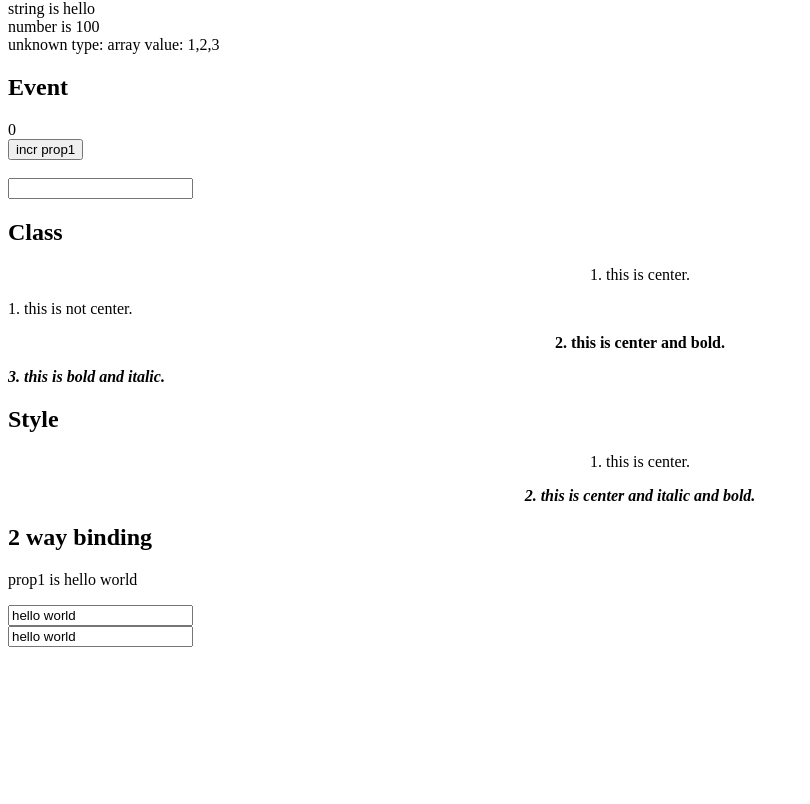
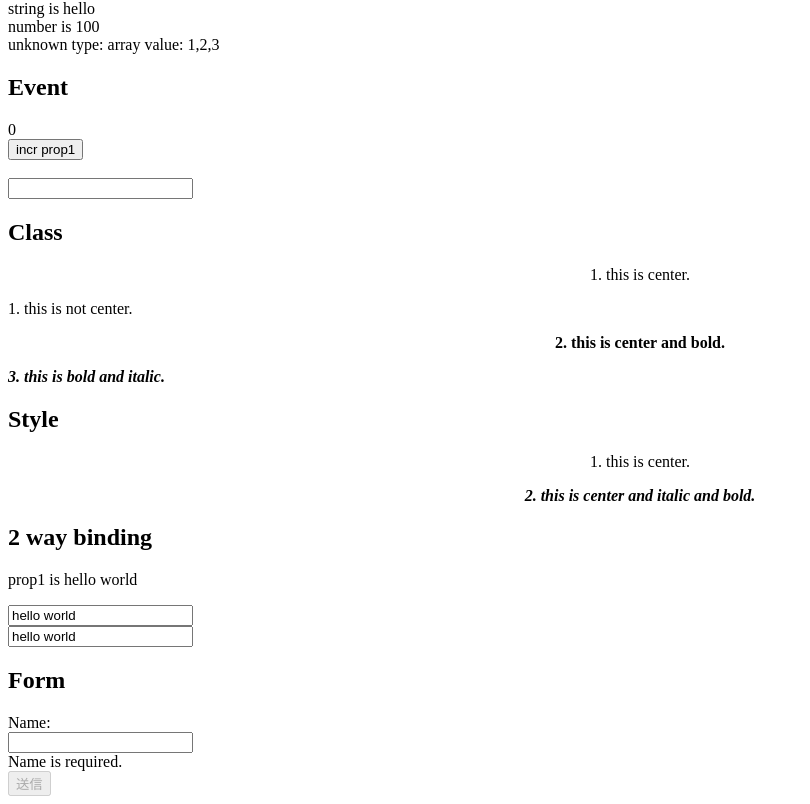
Before and after one commit to nirasan/angular-template-example, an Angular app: page / in a window 1280 px wide. Shown: the part 649-1453 px from the top of the page, without its empty margins (0-810 px from the left). Before the commit the page ends 1304 px from the top, so only its background shows below. Built offline with nearby package versions, Linux system fonts and the light colour scheme.

Commit message:
impl form example

```diff
--- a/src/app/app.component.html
+++ b/src/app/app.component.html
@@ -7,3 +7,4 @@
 <app-comp7></app-comp7>
 <app-comp8></app-comp8>
 <app-comp9></app-comp9>
+<app-comp10></app-comp10>
--- a/src/app/app.module.ts
+++ b/src/app/app.module.ts
@@ -12,6 +12,7 @@ import {Comp6Component} from './comp6.component';
 import {Comp7Component} from './comp7.component';
 import {Comp8Component} from './comp8.component';
 import {Comp9Component} from './comp9.component';
+import {Comp10Component} from './comp10.component';
 
 @NgModule({
   declarations: [
@@ -24,7 +25,8 @@ import {Comp9Component} from './comp9.component';
     Comp6Component,
     Comp7Component,
     Comp8Component,
-    Comp9Component
+    Comp9Component,
+    Comp10Component
   ],
   imports: [
     BrowserModule,
--- /dev/null
+++ b/src/app/comp10.component.ts
@@ -0,0 +1,33 @@
+import {Component} from '@angular/core';
+
+@Component({
+  selector: 'app-comp10',
+  template: `
+    <h2>Form</h2>
+
+    <div>
+      <form #myForm="ngForm" (ngSubmit)="show()">
+        <div>
+          <label for="name">Name: </label><br/>
+          <input id="name" name="name" type="text" [(ngModel)]="user.name" #name="ngModel" required><br />
+          <span *ngIf="name.errors?.required">Name is required.</span>
+        </div>
+        <div>
+          <input type="submit" value="送信" [disabled]="myForm.invalid">
+        </div>
+      </form>
+    </div>
+  `
+})
+export class Comp10Component {
+  user = {
+    mail: '',
+    password: '',
+    name: '',
+    memo: '',
+  };
+
+  show() {
+    console.log(this.user.name);
+  }
+}
```
Also changed, not shown: 1 other file (tests, documents, lock files or other folders).
